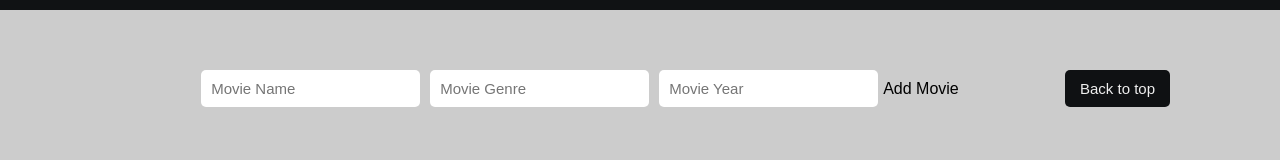
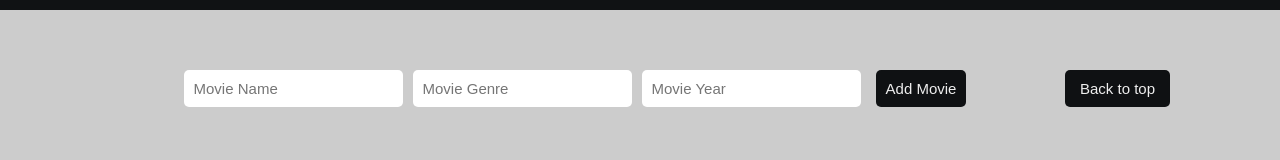
Before and after one commit to allanjsouza/fooflix, a React (Create React App) app in the folder frontend/: page / in a window 1280 px wide. Shown: the part 1522-1682 px from the top of the page. Built offline with nearby package versions, Linux system fonts and the light colour scheme.

Commit message:
fix: typo at add movie component

```diff
--- a/frontend/src/components/AddMovie.js
+++ b/frontend/src/components/AddMovie.js
@@ -8,7 +8,7 @@ const AddMovie = () => {
         <input type="text" placeholder="Movie Name" required />
         <input type="text" placeholder="Movie Genre" required />
         <input type="text" placeholder="Movie Year" />
-        <buton>Add Movie</buton>
+        <button>Add Movie</button>
       </form>
       <div className="top">
         <Link smooth to="#header" className="top-button">
```
